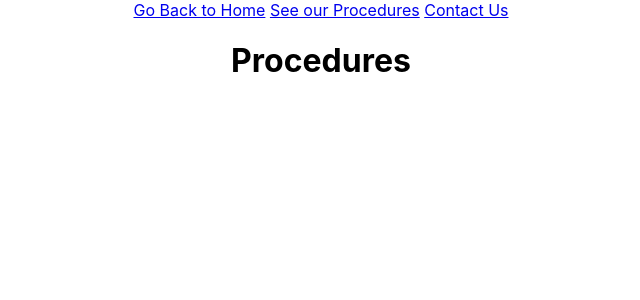
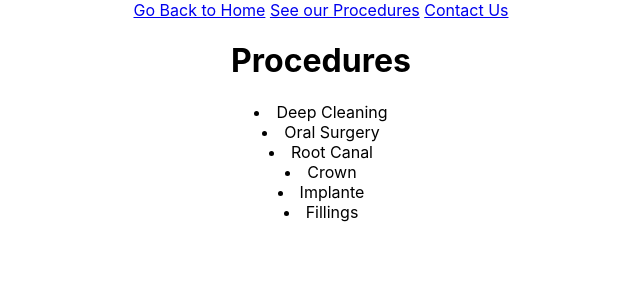
Before and after one commit to philipyap/dentist_website_react_router, a React (Create React App) app: page /procedures in a window 1280 px wide. Shown: the top 300 px of the page, without its empty margins (319-959 px from the left). Built offline with nearby package versions, Linux system fonts and the light colour scheme.

Commit message:
[react-dentist]added procedures

```diff
--- a/src/App.js
+++ b/src/App.js
@@ -1,6 +1,6 @@
 import React from 'react';
 import './App.css';
-
+// dom library
 import {
   BrowserRouter as Router,
   Route,
@@ -12,20 +12,30 @@ import Procedures from './Procedures'
 import Contact from './Contact'
 
 function App() {
+  const procedures= [
+    "Deep Cleaning",
+    "Oral Surgery",
+    "Root Canal",
+    "Crown",
+    "Implante",
+    "Fillings"
+  ]
+
   return (
     <Router>
       <div className="App">
         <nav>
+          {/* {' '}space to separate from links */}
           <Link to="/">Go Back to Home</Link>{'  '}
           <Link to="/procedures">See our Procedures</Link>{'  '}
           <Link to="/contact">Contact Us</Link>{' '}
         </nav>
         {/* *exact on home route  */}
-       <Route exact path='/' component={Home}/>
-       <Route path='/procedures' component={Procedures} />
+        <Route exact path='/' component={Home}/>
+        <Route path='/procedures' render={()=> <Procedures procedures={procedures}/>} />
        {/* needs *exact if it has route within a route
-       <Route exact path='/procedures/1' /> */}
-       <Route path='/contact' component={Contact} />
+        <Route exact path='/procedures/1' /> */}
+        <Route path='/contact' component={Contact} />
       </div>
     </Router>
   );
--- a/src/Procedures.js
+++ b/src/Procedures.js
@@ -2,9 +2,13 @@ import React, {Component} from 'react'
 
 class Procedures extends Component{
     render(){
+        const procedureList = this.props.procedures.map((p, idx)=> {
+            return <li key={idx}>{p}</li>
+        })
         return(
             <>
             <h1>Procedures</h1>
+            {procedureList}
             </>
         )
     }
```
